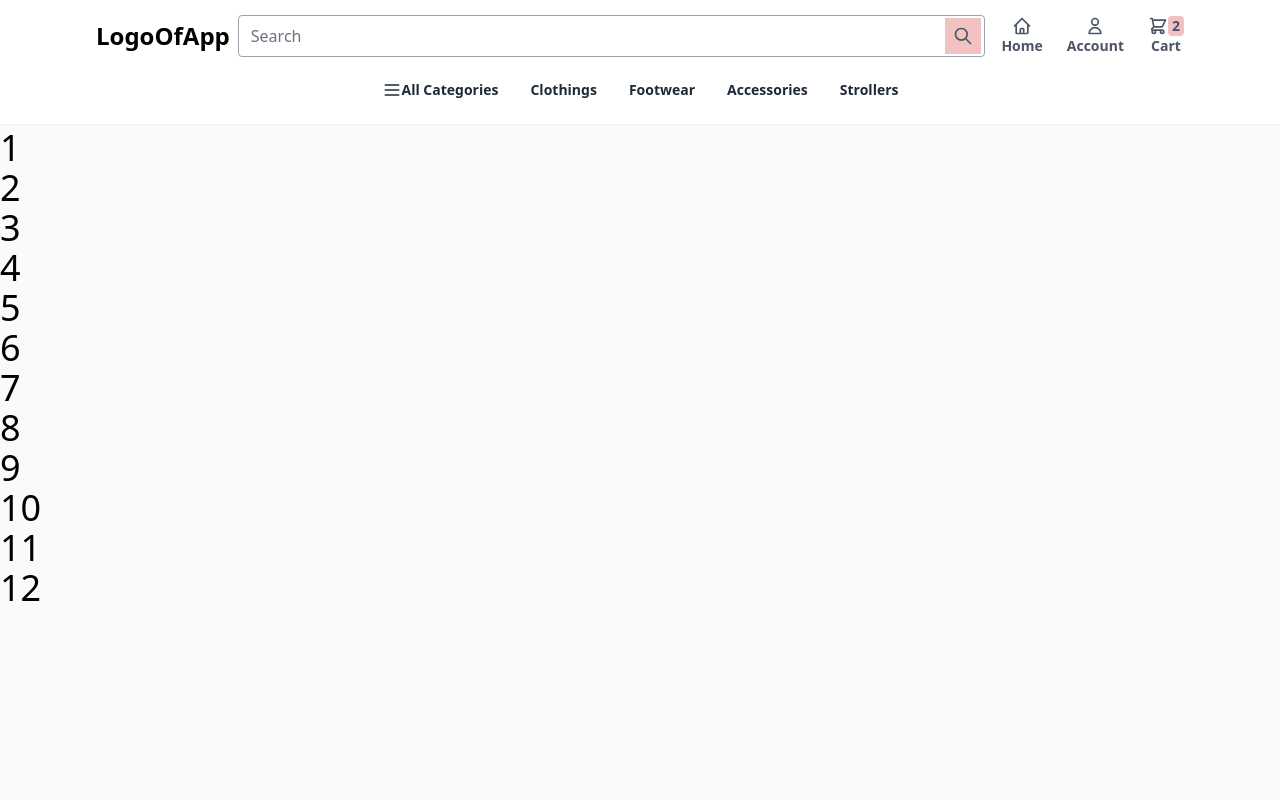
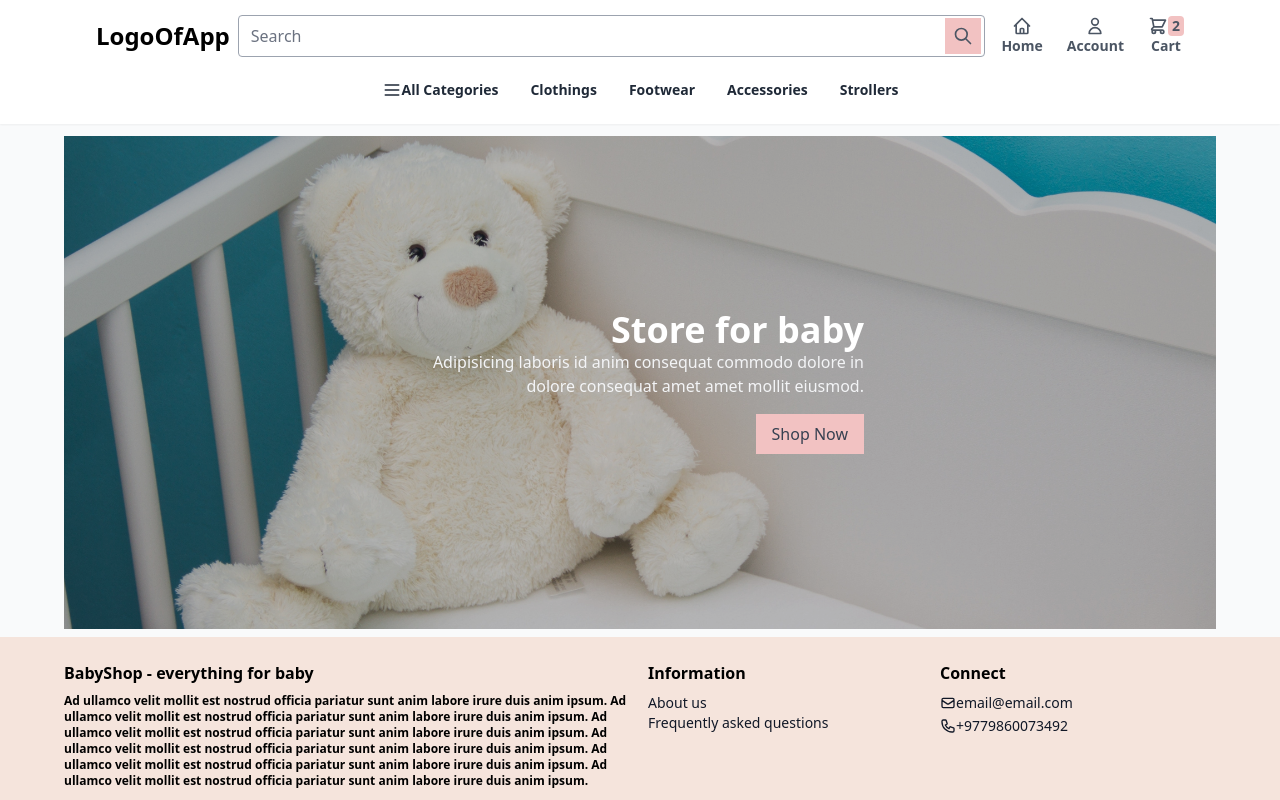
Before and after one commit to joshisijan/baby-shop-frontend, a React (Create React App) app: page / in a window 1280 px wide. Shown: the top 800 px of the page. Built offline with nearby package versions, Linux system fonts and the light colour scheme.

Commit message:
added top banner in home

```diff
--- a/package.json
+++ b/package.json
@@ -6,11 +6,13 @@
     "@craco/craco": "^6.3.0",
     "@headlessui/react": "^1.4.1",
     "@heroicons/react": "^1.0.4",
+    "@tailwindcss/aspect-ratio": "^0.2.2",
     "@testing-library/jest-dom": "^5.14.1",
     "@testing-library/react": "^11.2.7",
     "@testing-library/user-event": "^12.8.3",
     "react": "^17.0.2",
     "react-dom": "^17.0.2",
+    "react-lazy-load-image-component": "^1.5.1",
     "react-redux": "^7.2.5",
     "react-router-dom": "^5.3.0",
     "react-scripts": "4.0.3",
--- /dev/null
+++ b/src/Components/Button/PrimaryTextButton.js
@@ -0,0 +1,14 @@
+import React from 'react'
+
+const PrimaryTextButton = ({children, className, ...rest}) => {
+    return (
+        <button
+            {...rest}
+            className={`bg-primary text-gray-700 hover:bg-primary-light focus:outline-none focus:ring focus:ring-primary-varient px-4 py-2 ${className}`}
+        >
+            {children}
+        </button>
+    )
+}
+
+export default PrimaryTextButton
--- a/src/Containers/HomePage/HomePage.js
+++ b/src/Containers/HomePage/HomePage.js
@@ -1,23 +1,11 @@
 import React from 'react'
 import MainLayout from '../MainLayout/MainLayout'
+import TopBannerImage from './TopBannerImage/TopBannerImage'
 
 const HomePage = () => {
     return (
         <MainLayout>
-            <div className="min-h-screen">
-                <h1 className="text-4xl">1</h1>
-                <h1 className="text-4xl">2</h1>
-                <h1 className="text-4xl">3</h1>
-                <h1 className="text-4xl">4</h1>
-                <h1 className="text-4xl">5</h1>
-                <h1 className="text-4xl">6</h1>
-                <h1 className="text-4xl">7</h1>
-                <h1 className="text-4xl">8</h1>
-                <h1 className="text-4xl">9</h1>
-                <h1 className="text-4xl">10</h1>
-                <h1 className="text-4xl">11</h1>
-                <h1 className="text-4xl">12</h1>
-            </div>
+            <TopBannerImage />
         </MainLayout>
     )
 }
--- /dev/null
+++ b/src/Containers/HomePage/TopBannerImage/TopBannerImage.js
@@ -0,0 +1,35 @@
+import React from 'react'
+import { LazyLoadImage } from 'react-lazy-load-image-component'
+import PrimaryTextButton from '../../../Components/Button/PrimaryTextButton'
+import homeTopBanner from '../../../static/image/homeTopBanner.jpg'
+
+const TopBannerImage = () => {
+    return (
+        <div className="px-2 pb-2 lg:px-6 mt-2 grid justify-items-center">
+            <div className="relative overflow-hidden max-w-6xl h-full w-full aspect-w-1 aspect-h-1 md:aspect-w-5 md:aspect-h-3 lg:aspect-w-5 lg:aspect-h-2">
+                <div>
+                    <LazyLoadImage
+                        className="object-cover w-full h-full"
+                        alt="Top Banner"
+                        effect="blur"
+                        width="100%"
+                        height="100%"
+                        src={homeTopBanner}
+                        placeholderSrc={homeTopBanner}
+                    />
+                </div>
+                <div className="p-10 absolute inset-0 bg-black bg-opacity-20 grid justify-items-center">
+                    <div className="h-full max-w-md flex flex-col justify-center items-end">
+                        <h1 className="text-4xl font-bold text-white">Store for baby</h1>
+                        <p className="text-right text-gray-100">
+                            Adipisicing laboris id anim consequat commodo dolore in dolore consequat amet amet mollit eiusmod.
+                        </p>
+                        <PrimaryTextButton className="mt-4">Shop Now</PrimaryTextButton>
+                    </div>
+                </div>
+            </div>
+        </div>
+    )
+}
+
+export default TopBannerImage
--- a/src/Containers/MainLayout/Navbar/Navbar.js
+++ b/src/Containers/MainLayout/Navbar/Navbar.js
@@ -52,8 +52,8 @@ const Navbar = () => {
         }
     }, [menuShown]);
     return (
-        <div className={`bg-white shadow-sm transition transform fixed ${navbarShown ? 'translate-y-0' : '-translate-y-full'} inset-x-0 top-0 flex flex-col items-center`}>
-            <div className="px-6 py-2 space-x-2 flex items-center w-full max-w-6xl">
+        <div className={`z-10 bg-white shadow-sm transition transform fixed ${navbarShown ? 'translate-y-0' : '-translate-y-full'} inset-x-0 top-0 flex flex-col items-center`}>
+            <div className="p-2 lg:px-6 lg:py-2 space-x-2 flex items-center w-full max-w-6xl">
                 <IconButton className="md:hidden" onClick={() => setMenuShown(true)}>
                     <MenuIcon className="w-5 h-5" />
                 </IconButton>
--- a/tailwind.config.js
+++ b/tailwind.config.js
@@ -24,5 +24,6 @@ module.exports = {
   },
   plugins: [
     require('@tailwindcss/forms'),
+    require('@tailwindcss/aspect-ratio'),
   ],
 }
```
Also changed, not shown: src/static/image/homeTopBanner.jpg (added), 1 other file (tests, documents, lock files or other folders).
